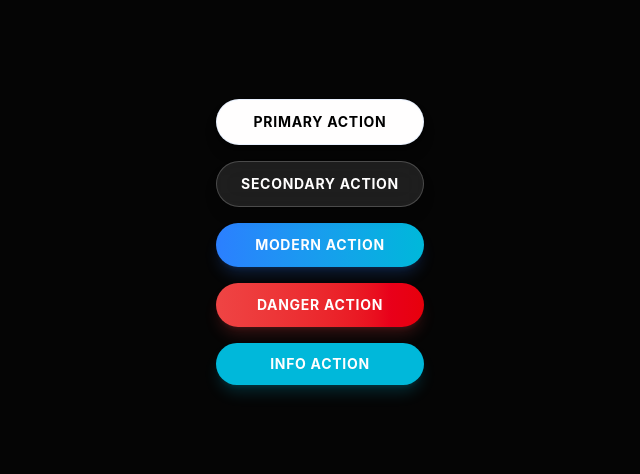
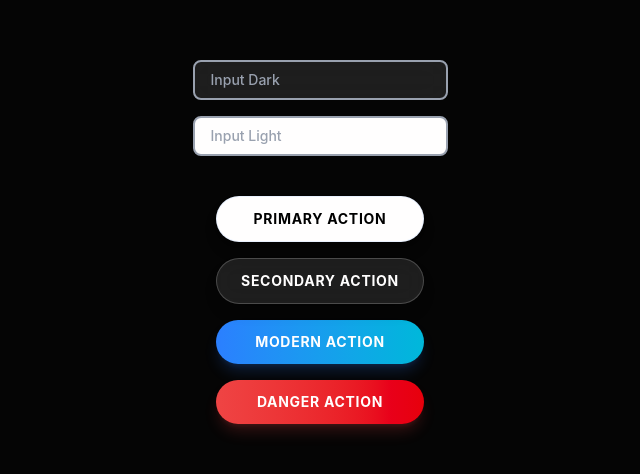
Before and after one commit to SZ-Leaf/MarsAI-Bordeaux-Pokemons, a React (Vite) app in the folder frontend/: page / in a window 1280 px wide. Shown: the part 158-632 px from the top of the page, without its empty margins (320-960 px from the left). Built offline with nearby package versions, Linux system fonts and the light colour scheme.

Commit message:
create inputs

```diff
--- a/frontend/src/App.css
+++ b/frontend/src/App.css
@@ -7,31 +7,32 @@
 @import "tailwindcss";
 
 @import "./components/ui/buttons.css";
+@import "./components/ui/inputs.css";
 
 @theme {
-  --color-mars-bg: #050505;
-  --color-mars-surface: #080808;
-  --color-mars-blue: #2b7fff;
-  --color-mars-cyan: #00b8da;
-  --color-mars-sky: #51a2ff;
-  --color-mars-green: #00d491;
-  --color-mars-red: #ef4444;
+  --color-bg: #050505;
+  --color-surface: #080808;
+  --color-blue: #2b7fff;
+  --color-cyan: #00b8da;
+  --color-sky: #51a2ff;
+  --color-green: #00d491;
+  --color-red: #ef4444;
   --color-white: #fffefe;
 }
 
 :root {
-  --mars-bg: #050505;
-  --mars-surface: #080808;
-  --mars-blue: #2b7fff;
-  --mars-cyan: #00b8da;
-  --mars-sky: #51a2ff;
-  --mars-green: #00d491;
-  --mars-red: #ef4444;
+  --color-bg: #050505;
+  --color-surface: #080808;
+  --color-blue: #2b7fff;
+  --color-cyan: #00b8da;
+  --color-sky: #51a2ff;
+  --color-green: #00d491;
+  --color-red: #ef4444;
   --color-white: #fffefe;
 }
 
 body {
-  background-color: var(--mars-bg);
+  background-color: var(--color-bg);
   color: var(--color-white);
   font-family: 'Inter', system-ui, -apple-system, sans-serif;
   -webkit-font-smoothing: antialiased;
--- a/frontend/src/components/ui/buttons.css
+++ b/frontend/src/components/ui/buttons.css
@@ -11,14 +11,12 @@
 .btn-primary {
   @apply relative overflow-hidden;
   @apply bg-white text-black;
-  @apply border border-mars-blue/10;
+  @apply border border-blue/10;
   @apply shadow-lg shadow-black/20;
-  @apply transition-all duration-500 ease-in-out;
-  @apply hover:text-mars-blue hover:border-mars-blue/30;
+  @apply hover:text-blue hover:border-blue/30;
   @apply hover:shadow-xl hover:shadow-black/30;
   @apply hover:-translate-y-0.5;
 }
-
 
 .btn-secondary {
   @apply bg-white/10 backdrop-blur-md;
@@ -30,26 +28,26 @@
 }
 
 .btn-modern {
-  @apply bg-linear-to-r from-mars-blue to-mars-cyan;
+  @apply bg-linear-to-r from-blue to-cyan;
   @apply text-white;
-  @apply shadow-lg shadow-mars-blue/20;
-  @apply hover:scale-105 hover:shadow-xl hover:shadow-mars-cyan/30;
-  @apply hover:from-mars-sky hover:to-mars-blue;
+  @apply shadow-lg shadow-blue/20;
+  @apply hover:scale-105 hover:shadow-xl hover:shadow-cyan/30;
+  @apply hover:from-sky hover:to-blue;
 }
 
 .btn-info {
   @apply px-5 py-2.5;
-  @apply bg-mars-cyan text-white;
-  @apply shadow-lg shadow-mars-cyan/20;
-  @apply border border-mars-cyan/30;
-  @apply hover:bg-mars-green hover:border-mars-green hover:shadow-mars-green/30;
+  @apply bg-cyan text-white;
+  @apply shadow-lg shadow-cyan/20;
+  @apply border border-cyan/30;
+  @apply hover:bg-green hover:border-green hover:shadow-green/30;
   @apply hover:-translate-y-0.5;
 }
 
 .btn-danger {
-  @apply bg-linear-to-r from-mars-red to-red-600;
+  @apply bg-linear-to-r from-red to-red-600;
   @apply text-white;
-  @apply shadow-lg shadow-mars-red/20;
+  @apply shadow-lg shadow-red/20;
   @apply hover:scale-105 hover:shadow-xl hover:shadow-red-600/30;
   @apply hover:brightness-110;
 }
--- /dev/null
+++ b/frontend/src/components/ui/inputs.css
@@ -0,0 +1,22 @@
+/* Classe de base commune à tous les inputs */
+.input-dark {
+  @apply bg-white/10 backdrop-blur-md;
+  @apply w-full px-4 py-2;
+  @apply rounded-lg;
+  @apply border-2 border-gray-400;
+  @apply text-sm font-medium;
+  @apply transition-all duration-300 ease-out;
+  @apply focus:outline-none focus:ring-2;
+  @apply placeholder:text-gray-400;
+}
+
+.input-light {
+  @apply bg-white text-black backdrop-blur-md;
+  @apply w-full px-4 py-2;
+  @apply rounded-lg;
+  @apply border-2 border-gray-400;
+  @apply text-sm font-medium;
+  @apply transition-all duration-300 ease-out;
+  @apply focus:outline-none focus:ring-2;
+  @apply placeholder:text-gray-400;
+}
--- a/frontend/src/pages/Homepage.jsx
+++ b/frontend/src/pages/Homepage.jsx
@@ -3,15 +3,19 @@ import '../App.css';
 
 export default function Homepage() {
   return (
-    <div className="flex flex-col items-center justify-center h-screen">
+    <div>
+      <section className="flex flex-col items-center justify-center h-screen gap-10">
+        <div className="flex flex-col gap-4">
+          <input type="text" className="input-dark" placeholder="Input Dark" />
+          <input type="text" className="input-light" placeholder="Input Light" />
+        </div>
         <div className="flex flex-col gap-4">
           <button className="btn btn-primary">Primary Action</button>
           <button className="btn btn-secondary">Secondary Action</button>
           <button className="btn btn-modern">Modern Action</button>
           <button className="btn btn-danger">Danger Action</button>
-        <button className="btn btn-info">Info Action</button>
-
         </div>
+      </section>
     </div>
   );
 }
```
Lines whose indentation alone changed are shown as unchanged.
